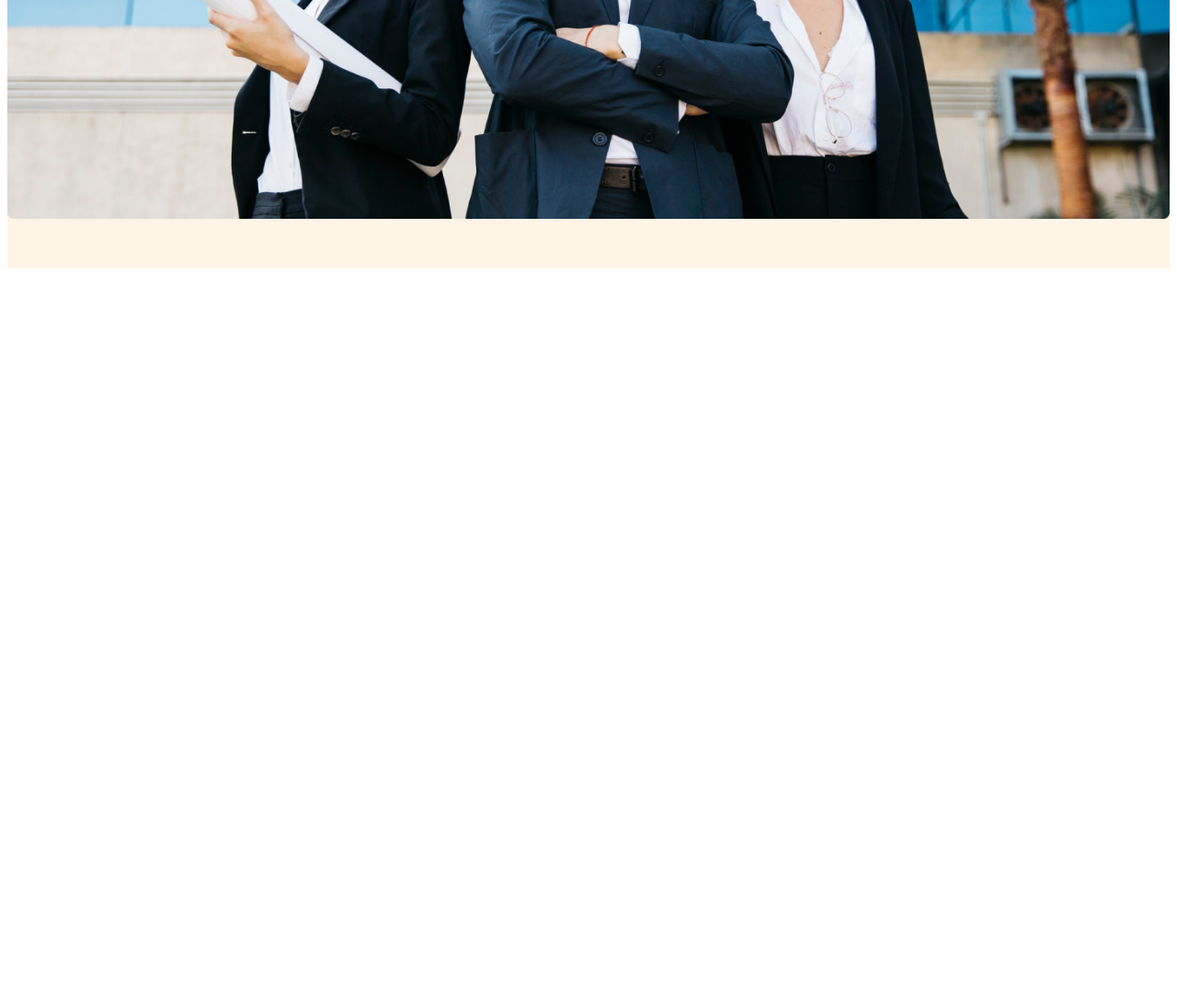
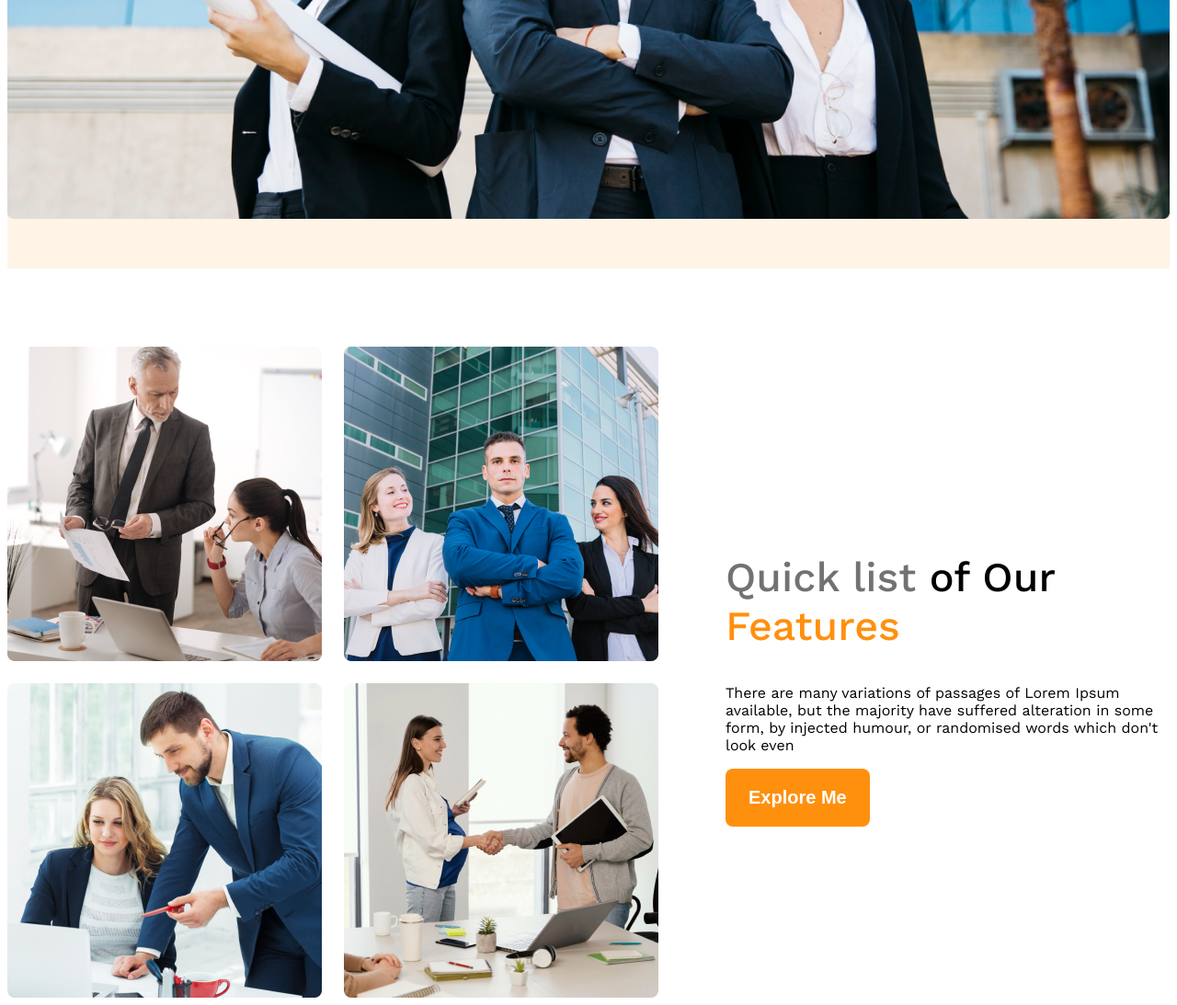
Before and after one commit to badhon-cse/g3-architects-website, a plain HTML site: page index.html in a window 1280 px wide. Shown: the part 978-2071 px from the top of the page at 92% size. Before the commit the page ends 1278 px from the top, so only its background shows below. Drawn offline with nearby package versions, Linux system fonts and the light colour scheme.

Commit message:
Features section done

```diff
--- a/index.html
+++ b/index.html
@@ -33,7 +33,28 @@
         <img class="banner-image" src="images/banner.png" alt="" />
       </div>
     </header>
-    <main></main>
+    <main>
+      <section class="features">
+        <div class="feature-images">
+          <img src="images/team1.png" alt="" />
+          <img src="images/team2.png" alt="" />
+          <img src="images/team3.png" alt="" />
+          <img src="images/team4.png" alt="" />
+        </div>
+        <div class="feature-content">
+          <h1 class="feature-title">
+            <span class="dark-3">Quick list</span> of Our
+            <span id="features-text">Features</span>
+          </h1>
+          <p class="feature-description">
+            There are many variations of passages of Lorem Ipsum available, but
+            the majority have suffered alteration in some form, by injected
+            humour, or randomised words which don't look even
+          </p>
+          <button class="btn-primary">Explore Me</button>
+        </div>
+      </section>
+    </main>
     <footer></footer>
   </body>
 </html>
--- a/style.css
+++ b/style.css
@@ -31,10 +31,15 @@ li {
   background-color: #ff900e;
   color: white;
   border-radius: 8px;
-  font-size: 20px;
+  font-size: 1.25rem;
   font-weight: 600;
   padding: 20px 25px;
   border: none;
+}
+
+main {
+  max-width: 1440px;
+  margin: 0 auto;
 }
 
 .light-bg {
@@ -89,16 +94,51 @@ li {
   margin: 50px 0px;
 }
 
+/* features section css */
+
+.features {
+  display: flex;
+  align-items: center;
+  margin-top: 85px;
+}
+
+.feature-images {
+  display: grid;
+  grid-template-columns: repeat(2, 1fr);
+  gap: 24px;
+  width: 100%;
+}
+
+.feature-content {
+  max-width: 537px;
+  margin-left: 73px;
+}
+
+.feature-title {
+  font-size: 2.8rem;
+  font-weight: 500;
+}
+
+#features-text {
+  color: #ff900e;
+}
+
 /* media quaries */
 
 @media screen and (max-width: 576px) {
-  .banner-content {
+  .banner-content,
+  .feature-content {
     margin: 0px;
   }
 
   .nav-items,
-  .navbar {
+  .navbar,
+  .features {
     flex-direction: column;
+  }
+
+  .feature-images {
+    grid-template-columns: repeat(1, 1fr);
   }
 }
 
@@ -106,4 +146,8 @@ li {
   .banner-content {
     margin: 30px;
   }
+  .features {
+    flex-direction: column;
+    margin: auto;
+  }
 }
```
